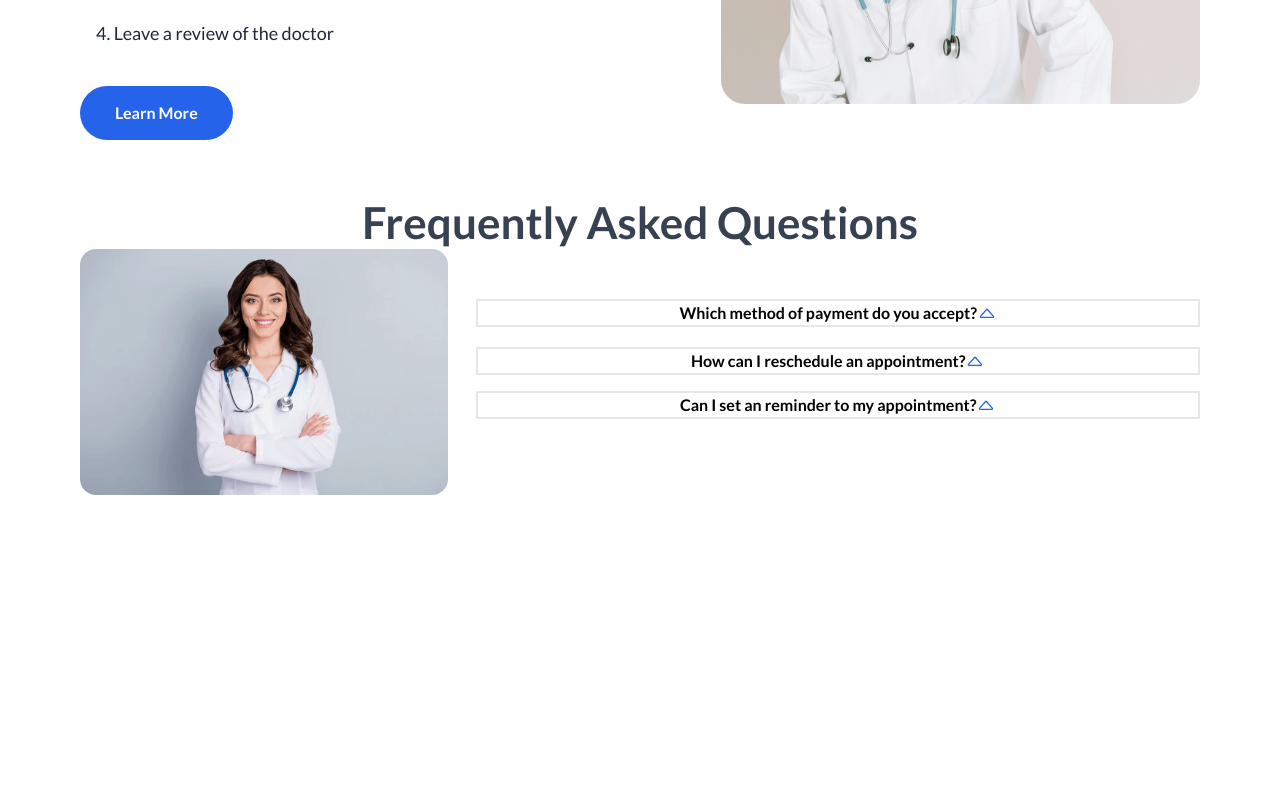
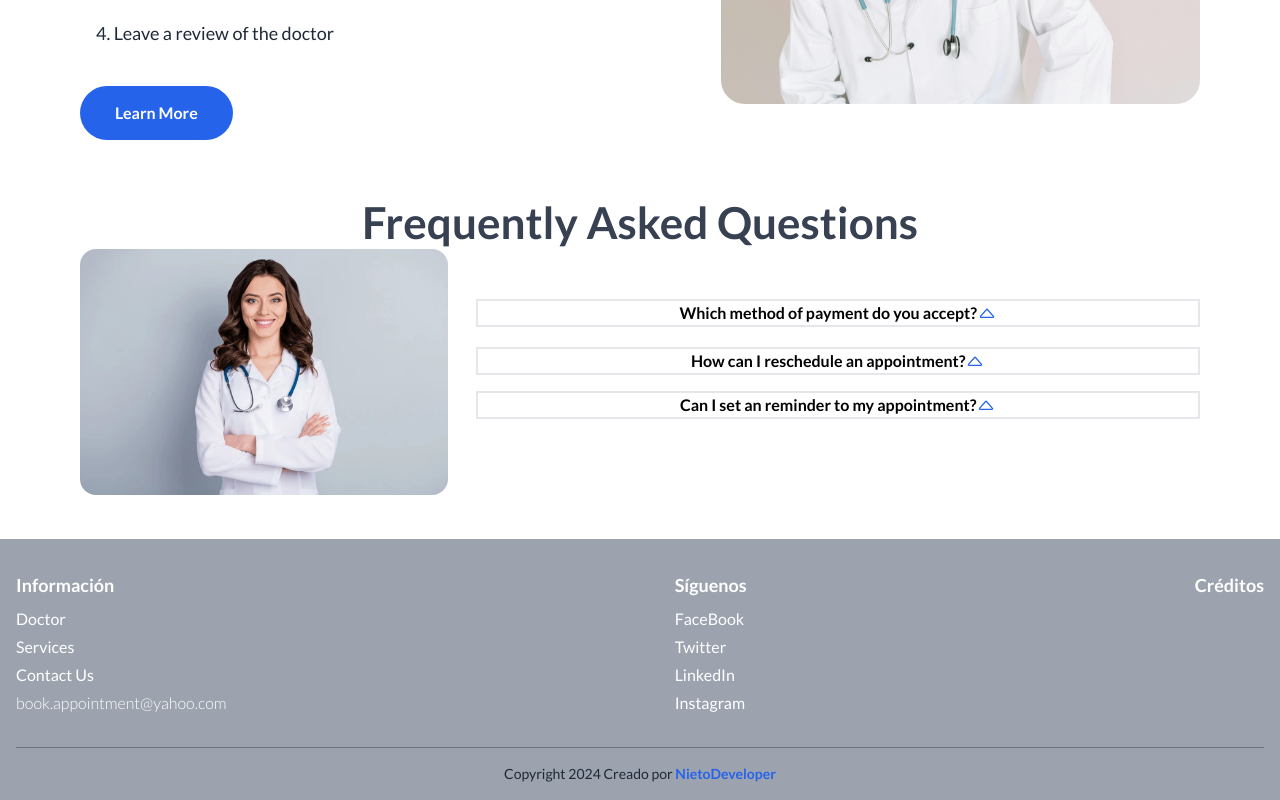
Before and after one commit to NietoDeveloper/MedicalCenterAppointment, a React (Vite) app in the folder Appointment_system/: page / in a window 1280 px wide. Shown: the part 2600-3400 px from the top of the page. Before the commit the page ends 3139 px from the top, so only its background shows below. Built offline with nearby package versions, Linux system fonts and the light colour scheme.

Commit message:
tailwind
update layout

```diff
--- a/Appointment_system/src/components/Footer/Footer.jsx
+++ b/Appointment_system/src/components/Footer/Footer.jsx
@@ -1,37 +1,61 @@
+import React from "react";
+
 const Footer = () => {
   return (
-    <footer className="bg-gray-400 ">
-      <div className="container">
-        <div className=" flex w-full flex-col md:flex-row flex-wrap justify-between items-center gap-[30px] lg:gap-[10px] py-6 text-white ">
-          <div className="flex flex-col items-center">
-            <ul>
-              <li className="pb-1">Doctor</li>
-              <li className="py-1">Services</li>
-              <li className="py-1">Contact Us</li>
-              <li className="py-1">book.appointment@yahoo.com</li>
+    // 1. Footer Principal: Usa un color más neutro para un look moderno (gray-800 o slate-800)
+    // Se ha mantenido bg-gray-400 para respetar el diseño original, pero se limpia a solo el color.
+    <footer className="bg-gray-400 text-white">
+      <div className="container mx-auto px-4">
+
+        {/* Contenido Principal del Footer: Distribución Flex */}
+        <div className="flex flex-col md:flex-row flex-wrap justify-between items-start py-8 gap-8">
+
+          {/* Columna 1: Información de Contacto / Servicios */}
+          <div className="flex flex-col">
+            <h3 className="text-lg font-semibold mb-2">Información</h3>
+            <ul className="space-y-1"> {/* Simplificado con 'space-y' en lugar de 'pb-1'/'py-1' */}
+              <li>Doctor</li>
+              <li>Services</li>
+              <li>Contact Us</li>
+              <li className="font-light">book.appointment@yahoo.com</li>
             </ul>
           </div>
 
-          <div className="flex flex-col justify-center items-center max-md:hidden">
-            <ul>
-              <li className="pb-1">FaceBook</li>
-              <li className="py-1">Twitter</li>
-              <li className="py-1">LinkendIn</li>
-              <li className="py-1">Instagram </li>
+          {/* Columna 2: Redes Sociales (Oculta en móviles - max-md:hidden) */}
+          <div className="flex flex-col items-start max-md:hidden">
+            <h3 className="text-lg font-semibold mb-2">Síguenos</h3>
+            <ul className="space-y-1">
+              <li>FaceBook</li>
+              <li>Twitter</li>
+              <li>LinkedIn</li>
+              <li>Instagram</li>
             </ul>
-            <p className="text-center text-sm text-gray-600 dark:text-gray-400">
-              Copyright 2024 Created By{" "}
+          </div>
+
+          {/* Columna 3: Copyright y Créditos */}
+          {/* Se ha movido el copyright a una sección inferior para mejor semántica */}
+          <div className="flex flex-col items-start md:items-end">
+            <h3 className="text-lg font-semibold mb-2 max-md:hidden">Créditos</h3>
+             {/* Este div está vacío en el original, lo eliminamos o lo llenamos con algo relevante si fuera necesario */}
+          </div>
+
+        </div>
+
+        {/* 2. Sección de Copyright separada para mejor semántica */}
+        <div className="border-t border-gray-500 py-4">
+            <p className="text-center text-sm text-gray-800 dark:text-gray-200">
+                Copyright 2024 Creado por{" "}
                 <a
                     href="https://manuelnieto.netlify.app/"
                     target="_blank"
                     rel="noopener noreferrer"
-                className="font-semibold text-blue-600 dark:text-blue-400 hover:text-blue-800 dark:hover:text-blue-200 hover:underline transition-all duration-200 ease-in-out"
+                    className="font-semibold text-blue-600 dark:text-blue-400 hover:text-blue-800 dark:hover:text-blue-200 hover:underline transition-colors duration-300"
                 >
                     NietoDeveloper
                 </a>
             </p>
         </div>
-        </div>
+
       </div>
     </footer>
   );
--- a/Appointment_system/src/pages/Home.jsx
+++ b/Appointment_system/src/pages/Home.jsx
@@ -32,6 +32,9 @@ const Home = () => {
       <Guide/>
 
       <Questions/>
+
+      <Footer />
+
     </>
   );
 }
```
Lines whose indentation alone changed are shown as unchanged.
